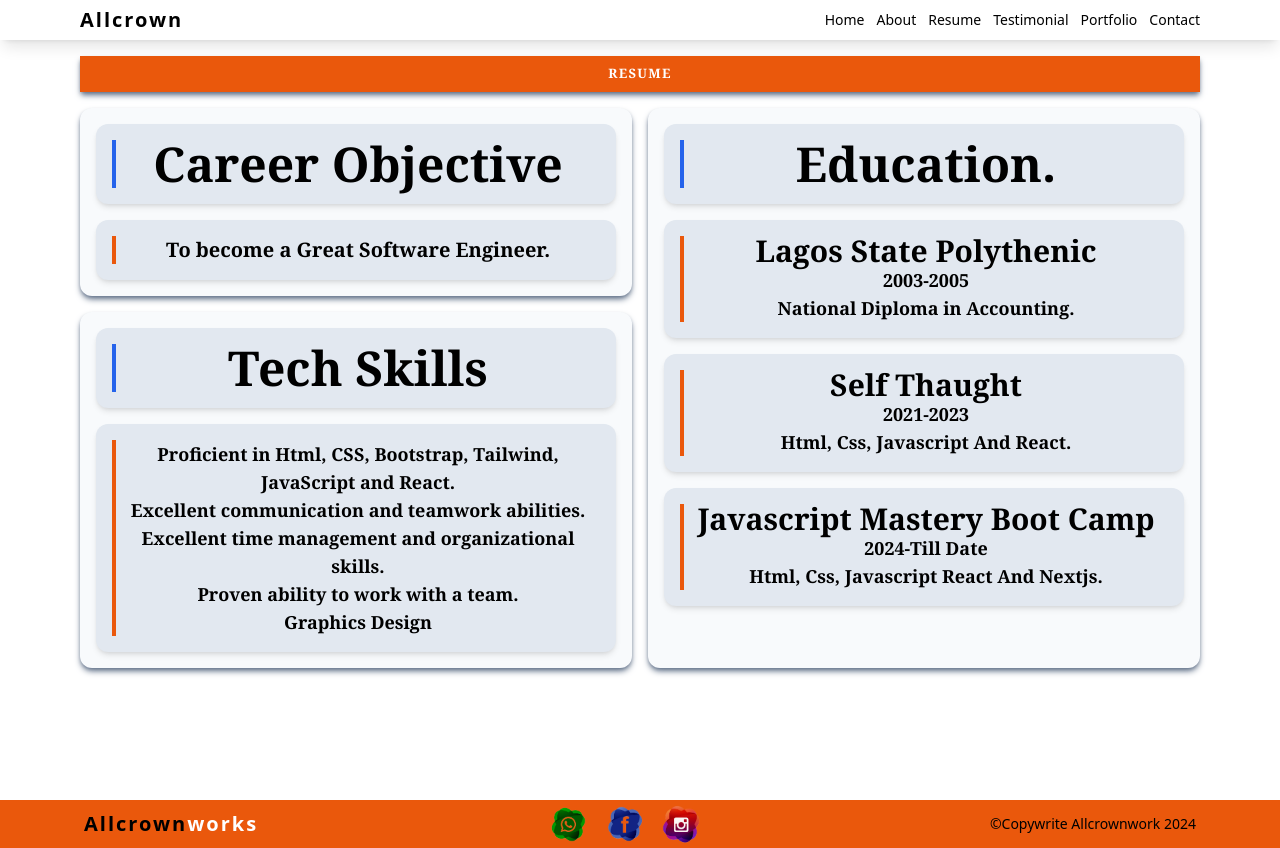
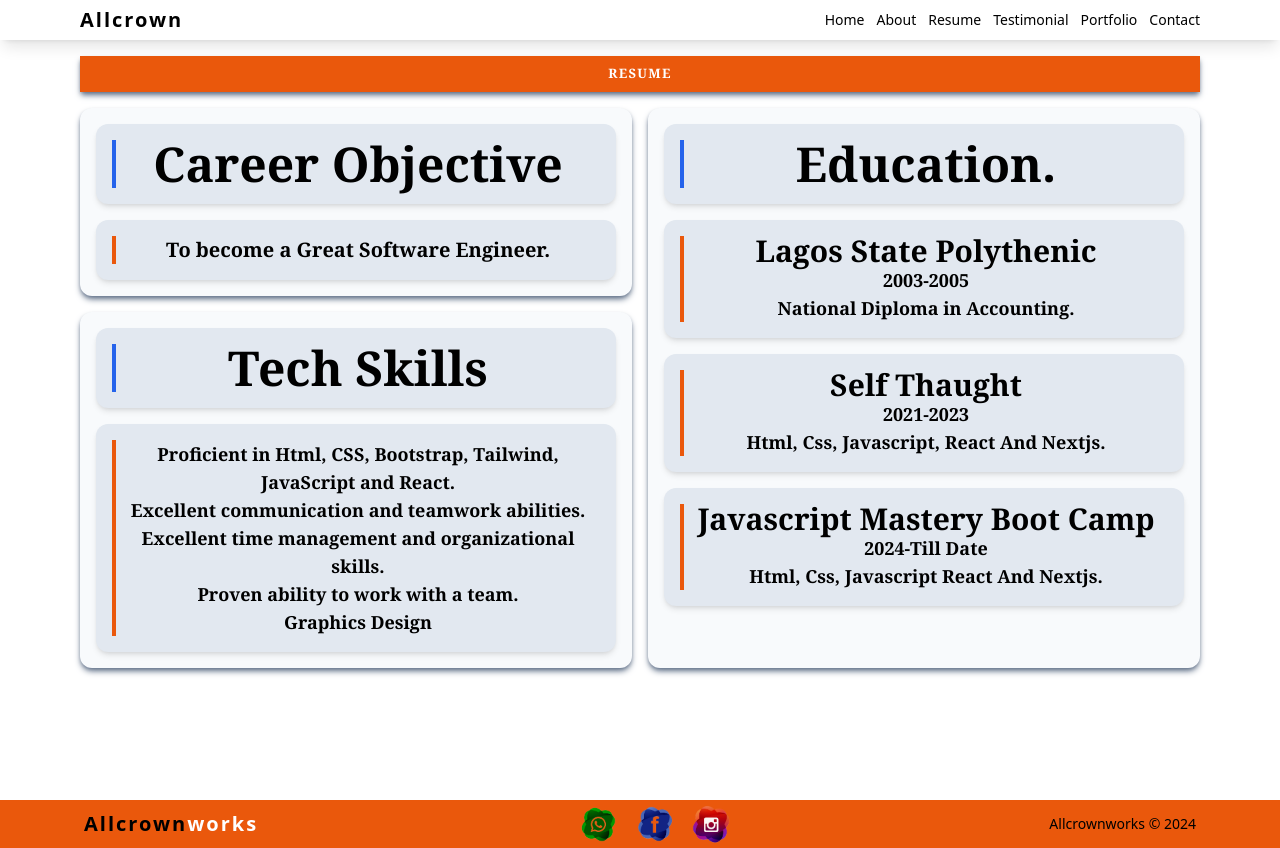
Before and after one commit to Allcrownworks/portfolio, a React (Vite) app: page /resume in a window 1280 px wide. Built offline with nearby package versions, Linux system fonts and the light colour scheme.

Commit message:
Footer And Shola Pix Updated

```diff
--- a/src/Component/Footer.tsx
+++ b/src/Component/Footer.tsx
@@ -39,7 +39,7 @@ const Footer = () => {
           />
         </span>
         <span className="flex items-center justify-center">
-          <p className="text-sm">©Copywrite Allcrownwork 2024</p>
+          <p className="text-sm">Allcrownworks © {new Date().getFullYear()}</p>
         </span>
       </div>
     </div>
--- a/src/Pages/About.tsx
+++ b/src/Pages/About.tsx
@@ -1,4 +1,4 @@
-import im from "../Image/shola 2.jpg";
+import im from "../Image/shola 1.jpg";
 import is from "../Image/s-min.png";
 import { motion } from "framer-motion";
 
--- a/src/Pages/Resume.tsx
+++ b/src/Pages/Resume.tsx
@@ -53,7 +53,7 @@ const Resume = () => {
                 <div className=" bg-slate- border-l-4 border-orange-600">
                   <h3 className="text-[30px]">Self Thaught</h3>
                   <h2 className="text-lg">2021-2023</h2>
-                  <h2 className="text-lg">Html, Css, Javascript And React.</h2>
+                  <h2 className="text-lg">Html, Css, Javascript, React And Nextjs.</h2>
                 </div>
               </div>
               <div className="bg-slate-200 p-4 rounded-xl shadow-md">
```
Also changed, not shown: src/Image/shola 1.jpg (added).
